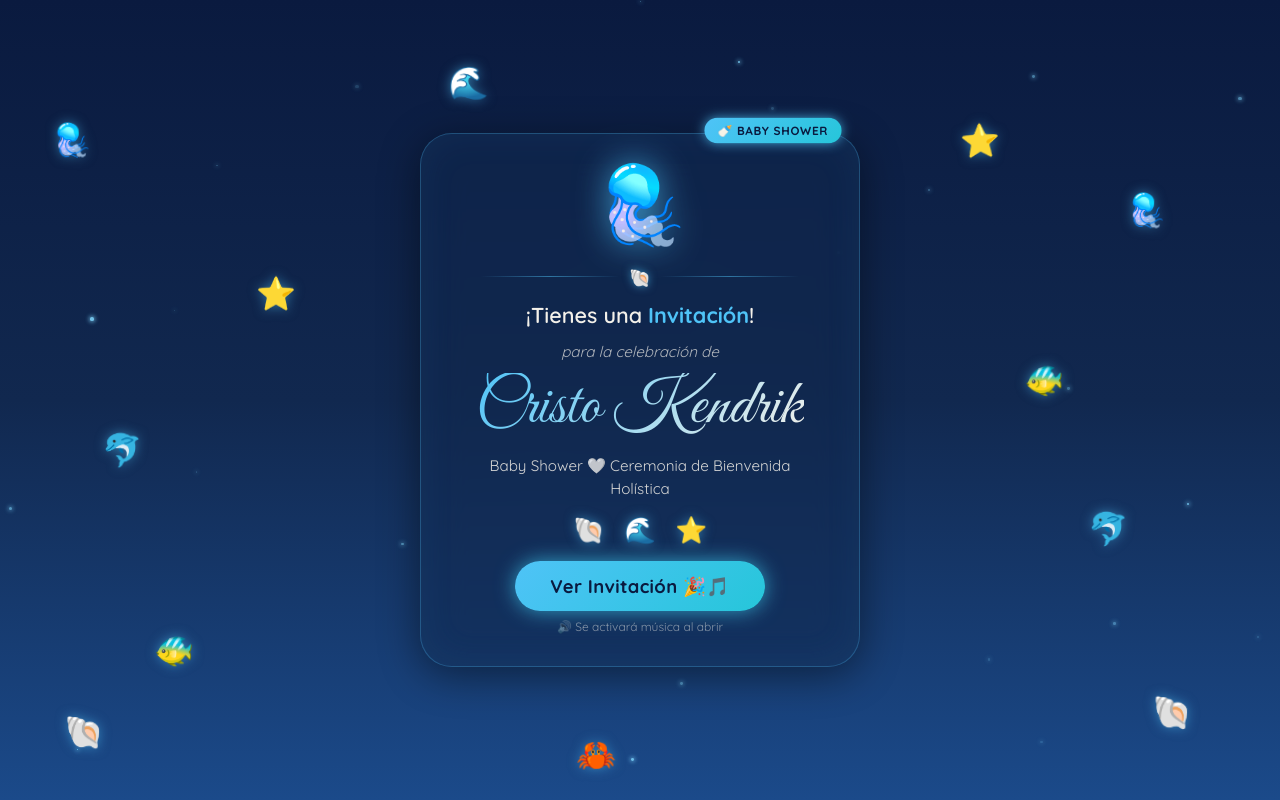
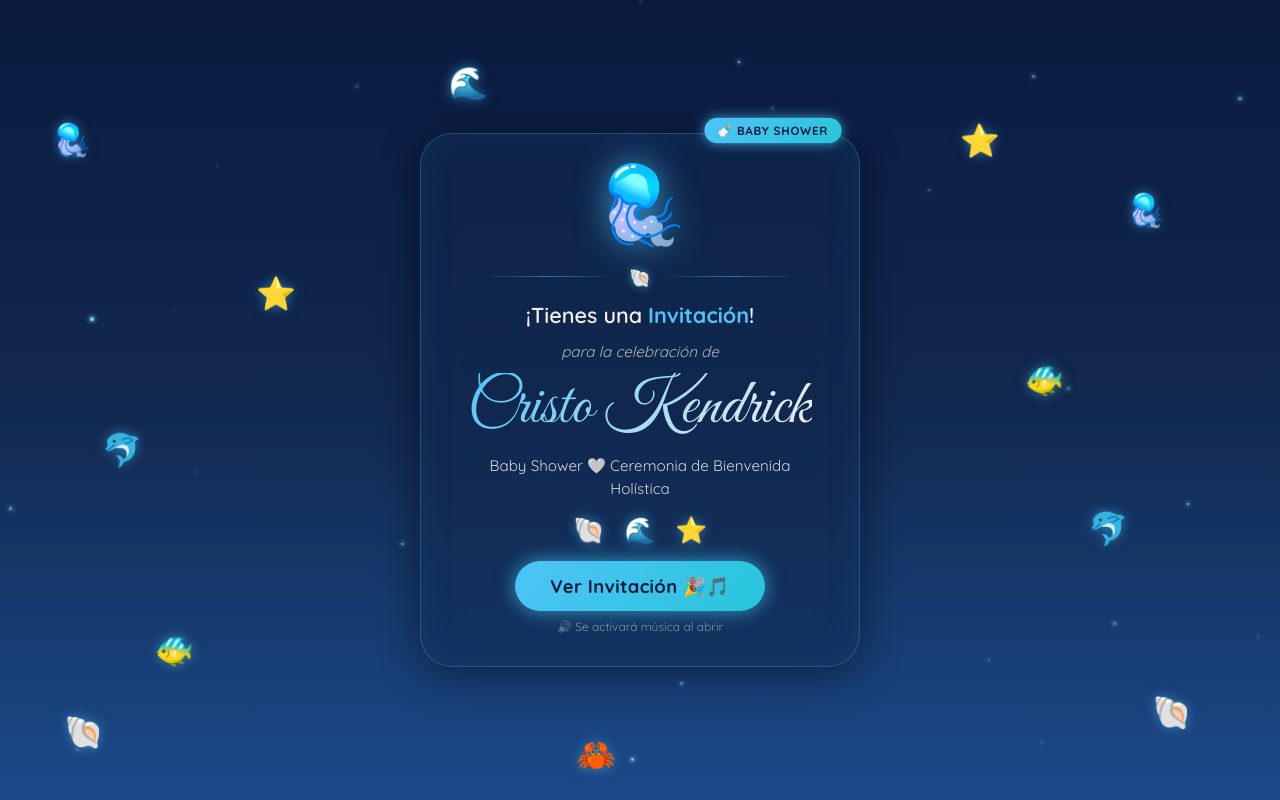
Before and after one commit to mirraema19/InvitacionBaby, a React (Vite) app: page / in a window 1280 px wide. Built offline with nearby package versions, Linux system fonts and the light colour scheme.

Commit message:
fix de nombre y fecha

```diff
--- a/src/components/Countdown.jsx
+++ b/src/components/Countdown.jsx
@@ -3,7 +3,7 @@ import { motion, AnimatePresence } from 'framer-motion'
 import styles from './Countdown.module.css'
 
 // Fecha del evento: domingo 4 de julio de 2026 a las 6:00 PM
-const FECHA_EVENTO = new Date('2026-07-04T18:00:00')
+const FECHA_EVENTO = new Date('2026-07-05T18:00:00')
 
 function calcularTiempo() {
   const ahora = Date.now()
--- a/src/components/InvitationView.jsx
+++ b/src/components/InvitationView.jsx
@@ -49,7 +49,7 @@ export default function InvitationView({ musicaActiva, onToggleMusica }) {
 
           <p className={styles.heroSub}>Acompáñanos a celebrar la llegada de</p>
 
-          <h2 className={styles.heroNombre}>Cristo Kendrik</h2>
+          <h2 className={styles.heroNombre}>Cristo Kendrick</h2>
 
           {/* Foto circular con anillo animado — PLACEHOLDER */}
           <div className={styles.fotoWrapper}>
@@ -94,14 +94,14 @@ export default function InvitationView({ musicaActiva, onToggleMusica }) {
           </motion.div>
           <div className={styles.grid}>
             <InfoCard icon="📅" title="Fecha" delay={0}>
-              Domingo, 4 de Julio del 2026
+              Domingo, 5 de Julio del 2026
             </InfoCard>
             <InfoCard icon="🕕" title="Horario" delay={0.1}>
               6:00 PM a 8:00 PM
             </InfoCard>
             <InfoCard icon="📍" title="Lugar" delay={0.2}>
               <p>Calle Bahía de la India</p>
-              <p>Manzana 11, Lote 6</p>
+              <p>Manzana 11, Lote 10</p>
               <p style={{ fontSize: '0.85em', opacity: 0.75 }}>(pasando el kínder)</p>
               <p style={{ fontWeight: 600, marginTop: '0.3rem' }}>Cali Hux</p>
             </InfoCard>
@@ -202,7 +202,7 @@ export default function InvitationView({ musicaActiva, onToggleMusica }) {
         <footer className={styles.footer}>
           <WavesAnimadas />
           <p className={styles.footerCredito}>
-            🪼 Baby Shower · Cristo Kendrik · 4 de Julio 2026 🤍
+            🪼 Baby Shower · Cristo Kendrick · 4 de Julio 2026 🤍
           </p>
         </footer>
       </div>
--- a/src/components/WelcomeView.jsx
+++ b/src/components/WelcomeView.jsx
@@ -73,7 +73,7 @@ export default function WelcomeView({ onVerInvitacion }) {
 
             {/* Nombre */}
             <motion.h1 className={styles.nombre} variants={item}>
-              Cristo Kendrik
+              Cristo Kendrick
             </motion.h1>
 
             <motion.p className={styles.evento} variants={item}>
```
